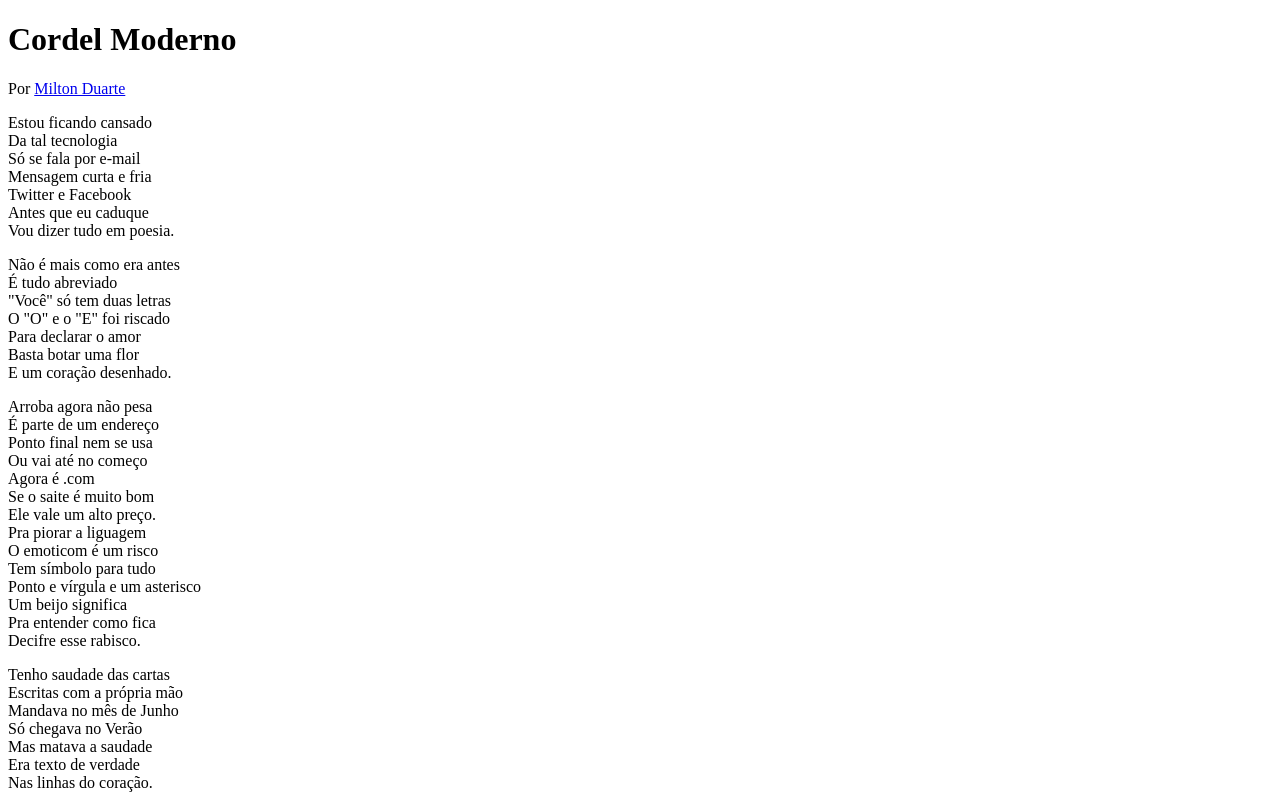
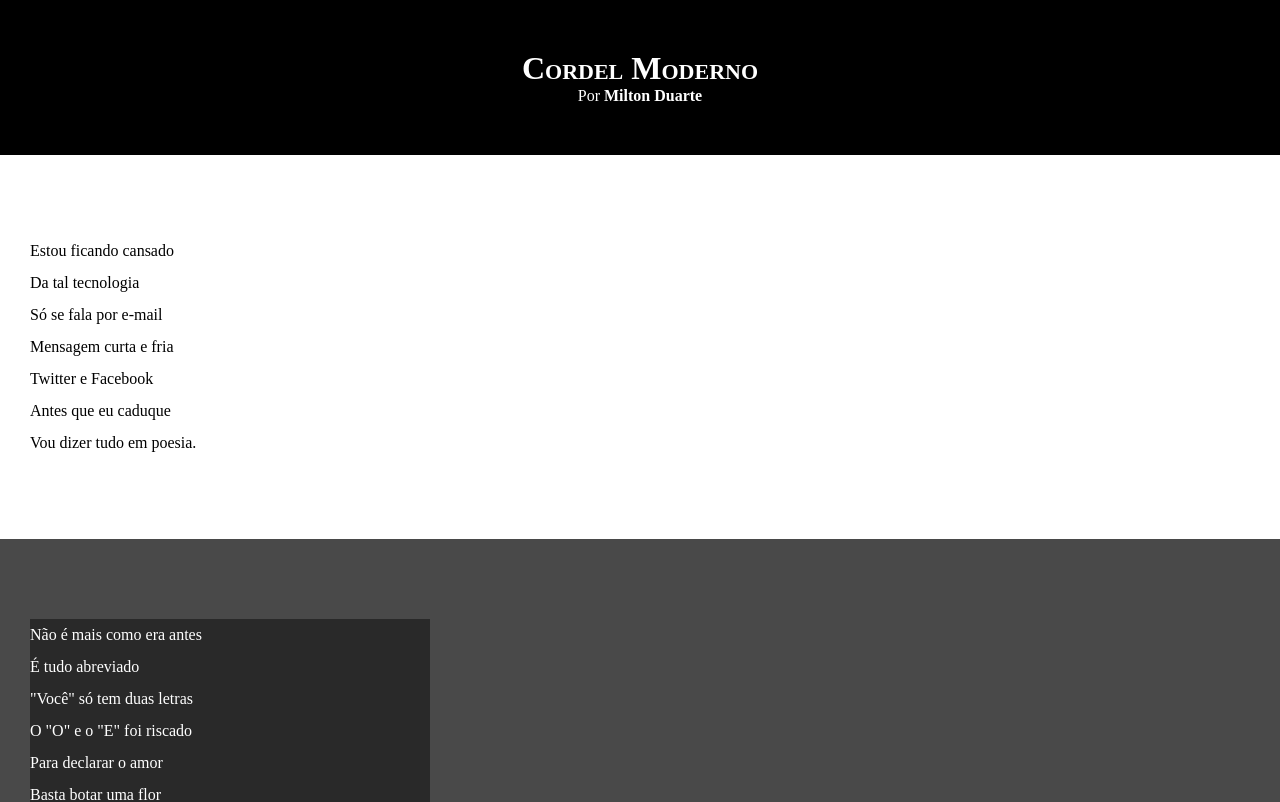
Before and after one commit to isaiasigashira/html-css, a plain HTML site: page desafios/d012/index.html in a window 1280 px wide. Shown: the top 802 px of the page. Drawn offline with Linux system fonts and the light colour scheme.

Commit message:
atualizei estilos dos textos e blocos

```diff
--- a/desafios/d012/estilo/style.css
+++ b/desafios/d012/estilo/style.css
@@ -1 +1,63 @@
-@charset "UTF-8"
+@charset "UTF-8";
+
+*{
+    margin: 0;
+    padding: 0;
+}
+
+html, body{
+    min-height: 100vh;
+    background-color: darkgray;
+}
+
+header{
+    background-color: black;
+    color: white;
+    text-align: center;
+}
+
+header>h1{
+    padding-top: 50px;
+    font-variant: small-caps;
+}
+
+header>p{
+    padding-bottom: 50px;
+}
+
+header a, footer a{
+    color: white;
+    text-decoration: none;
+    font-weight: bolder;
+}
+header a:hover, footer a:hover{
+    text-decoration: underline;
+}
+
+section{
+    padding-top: 10vh;
+    padding-bottom: 10vh;
+    padding-left: 30px;
+    line-height: 2em;
+}
+
+section.normal{
+    background-color: white;
+    color: rgb(0, 0, 0);
+}
+
+section.imagem{
+    background-color: #494949;
+    color: white;
+}
+
+section.imagem>p{
+    width: 400px;
+    background-color: rgba(0, 0, 0, 0.438);
+}
+
+footer{
+    background-color: black;
+    color: white;
+    padding: 10px;
+}
--- a/desafios/d012/index.html
+++ b/desafios/d012/index.html
@@ -14,7 +14,7 @@
     </p>
     </header>
 
-    <section>
+    <section class="normal">
         <p>
             Estou ficando cansado <br>
             Da tal tecnologia <br>
@@ -26,7 +26,7 @@
         </p>
     </section>
 
-    <section>
+    <section class="imagem">
         <p>
             Não é mais como era antes <br>
             É tudo abreviado <br>
@@ -38,7 +38,7 @@
         </p>
     </section>
 
-    <section>
+    <section class="normal">
         <p>
             Arroba agora não pesa <br>
             É parte de um endereço <br>
@@ -58,7 +58,7 @@
         </p>
     </section>
 
-    <section>
+    <section class="imagem">
         <p>
             Tenho saudade das cartas <br>
             Escritas com a própria mão <br>
@@ -70,7 +70,7 @@
         </p>
     </section>
 
-    <section>
+    <section class="normal">
         <p>
             Agora, escrevo e envio <br>
             Chegando na mesma hora <br>
```
